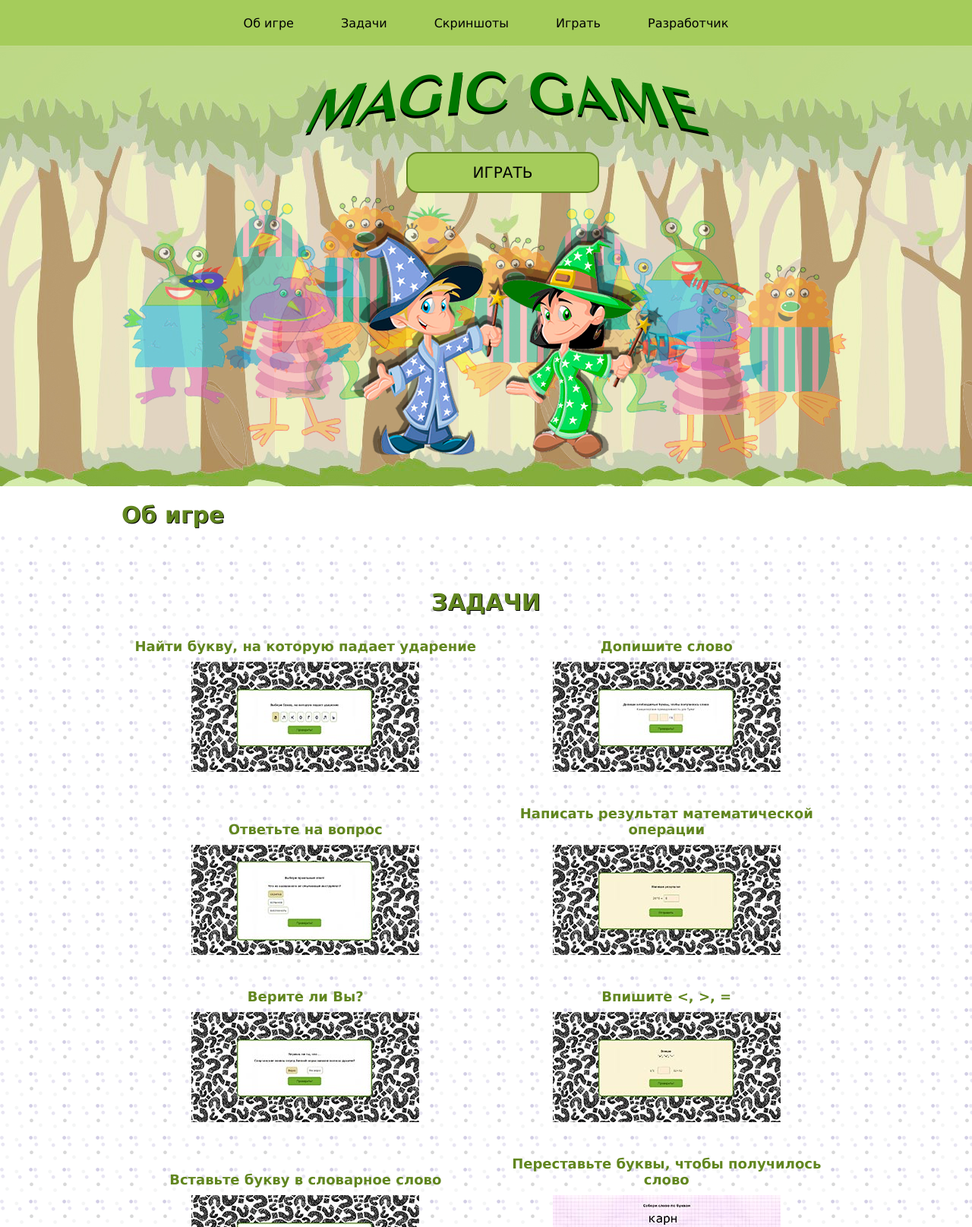
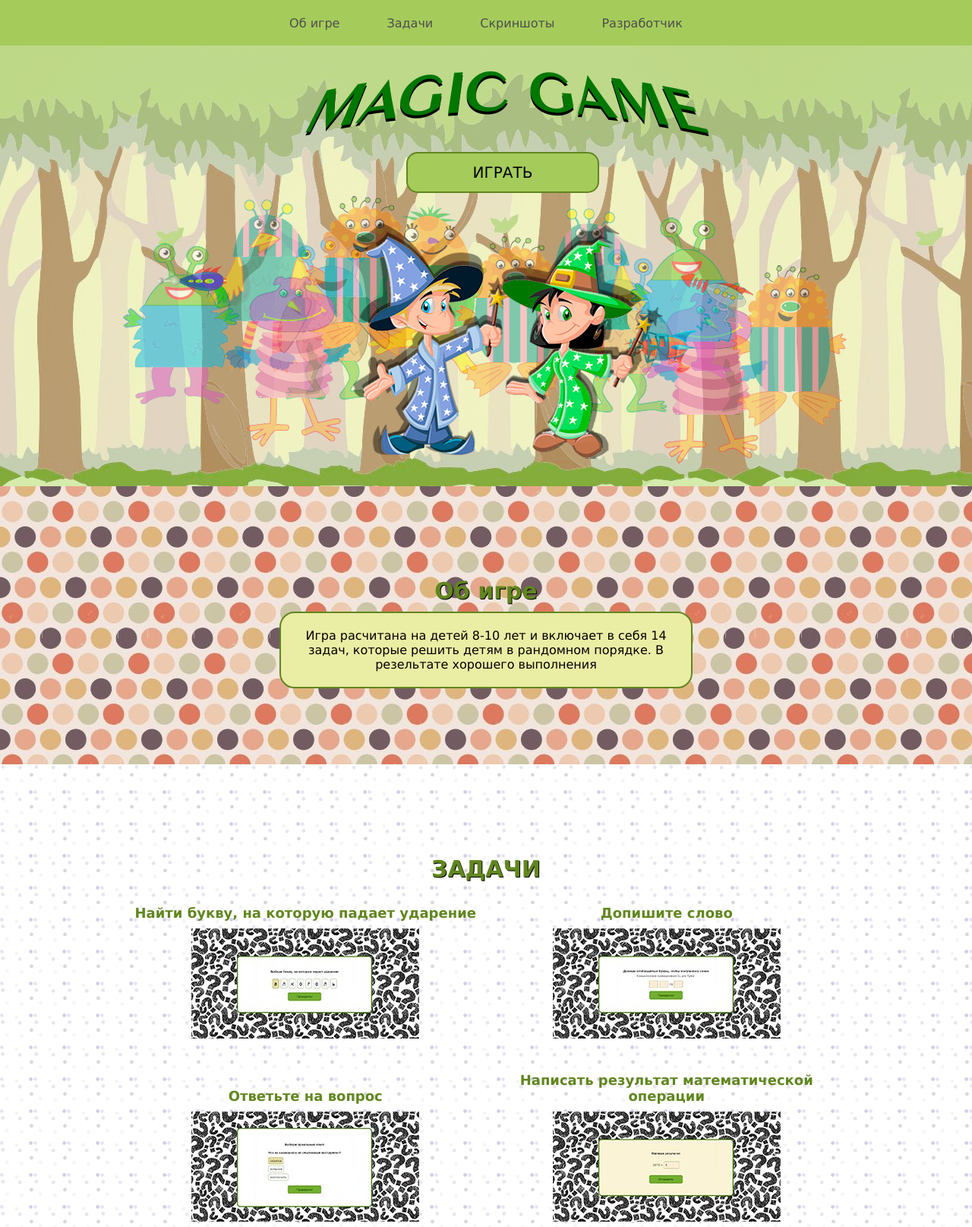
Before and after one commit to mrsDandelion/mrsDandelion_site, a plain HTML site: page index.html in a window 1280 px wide. Shown: the top 1615 px of the page at 76% size. Drawn offline with Linux system fonts and the light colour scheme.

Commit message:
landing_game/feature: create main content

```diff
--- a/index.html
+++ b/index.html
@@ -12,14 +12,12 @@
                 <div class="content">
                     <nav>
                         <ul>
-                                <li><a href="about">Об игре</a></li>
+                            <li><a href="#about_game">Об игре</a></li>
                             <li><a href="#tasks">Задачи</a></li>
                             <li><a href="#screenshots">Скриншоты</a></li>
-                                <li><a href="#play">Играть</a></li>
                             <li><a href="#developer">Разработчик</a></li>
                         </ul>
                     </nav>
-
                 </div>
             </header>
             <main>
@@ -30,12 +28,13 @@
                         <img src = "images/start_page.png" alt = "magic game"/>
                     </div>
                 </section>
-                <section class = "about_game">
+                <section class = "about_game" id = "about_game">
                     <div class="content">
                         <h2>Об игре</h2>
+                        <p>Игра расчитана на детей 8-10 лет и включает в себя 14 задач, которые решить детям в рандомном порядке. В резельтате хорошего выполнения </p>
                     </div>
                 </section>
-                <section class = "tasks">
+                <section class = "tasks" id = "tasks">
                     <div class="content">
                         <h2>ЗАДАЧИ</h2>
                         <div class = "wrapper_task">
@@ -59,7 +58,7 @@
                             <img src = "images/tasks/believe.jpg" alt = "Задача верю-не верю"/>
                         </div>
                         <div class = "wrapper_task">
-                            <h3>Впишите <, >, =</h3>
+                            <h3>Впишите &lt;, >, =</h3>
                             <img src = "images/tasks/comprassion.jpg" alt = "Задача на сравнение"/>
                         </div>
                         <div class = "wrapper_task">
@@ -96,7 +95,7 @@
                         </div>
                     </div>
                 </section>
-                <section class = "screenshots">
+                <section class = "screenshots" id = "screenshots">
                     <div class="content">
                         <h2>СКРИНШОТЫ ИГРЫ</h2>
                         <img src = "images/start.jpg" alt = ""/>
@@ -112,8 +111,7 @@
                         <img src = "images/acsent.jpg" alt = ""/>
                     </div>
                 </section>
-
-                <section class = "developer">
+                <section class = "developer" id = "developer">
                     <div class="content">
                         <h2>Разработчик</h2>
                         <img src = "images/foto.jpg" alt = "Драчук Дарья"/>
--- a/style.css
+++ b/style.css
@@ -28,6 +28,11 @@ header li
     border: 1px solid rgba(0,0,0,0);
     margin: 0 20px;
 }
+header li a
+{
+    color: #4d4d4d;
+}
+
 header li:hover
 {
     border: 1px solid #61861F;
@@ -87,7 +92,7 @@ header, ul
 .tasks
 {
     background: url(images/background/snow_background.png);
-    padding: 50px 0;
+    padding: 100px 0;
     text-align: center;
 }
 .wrapper_task
@@ -114,7 +119,7 @@ h2
 {
     text-align: center;
     background: url(images/background/background_top.jpg);
-    padding: 50px 0;
+    padding: 100px 0;
 }
 .screenshots img
 {
@@ -129,7 +134,7 @@ h2
 {
     text-align: center;
     background: url(images/background/snow_background.png);
-    padding: 50px 0;
+    padding: 100px 0;
 }
 .developer p
 {
@@ -164,3 +169,18 @@ footer p
     text-align: center;
     color: #4d4d4d;
 }
+.about_game
+{
+    text-align: center;
+    padding: 100px 0;
+    background: url(images/background/background_task.jpg);
+}
+.about_game p
+{
+    width: 500px;
+    border: 2px solid #61861F;
+    background: #EAEDA4;
+    border-radius: 20px;
+    padding: 20px;
+    margin: auto;
+}
```
Lines whose indentation alone changed are shown as unchanged.
